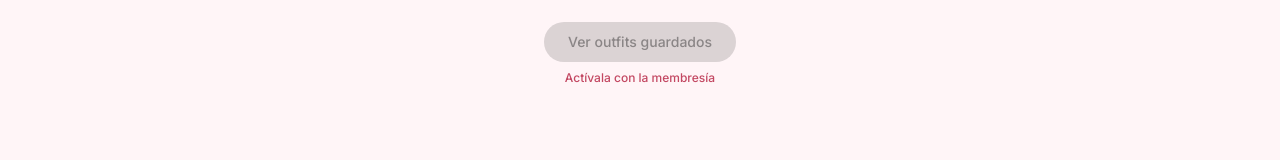
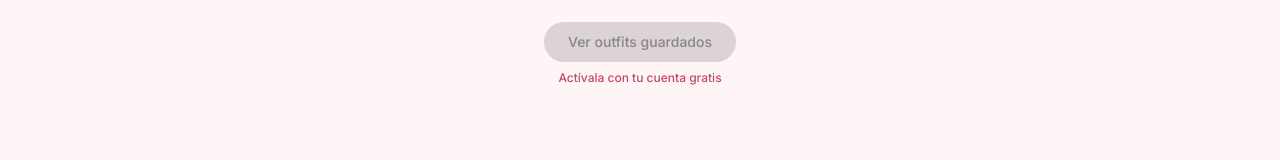
Before and after one commit to Juli6895/loleardelola, a Next.js app: page /buscar in a window 1280 px wide. Shown: the part 580-740 px from the top of the page. Built offline with nearby package versions, Linux system fonts and the light colour scheme; no server answers; a web font is replaced by a local one.

Commit message:
feat(buscar): "Actívala con tu cuenta gratis" para ver outfits guardados
Co-Authored-By: Claude Opus 5.5 <noreply@anthropic.com>

```diff
--- a/app/buscar/page.tsx
+++ b/app/buscar/page.tsx
@@ -54,7 +54,7 @@ export default function BuscarPage() {
       )}
 
       {/* Ver outfits guardados: en negro si puede guardarlos; en gris, y
-          con el enlace a la membresía, si no. */}
+          con el enlace para crear la cuenta gratis, si no. */}
       <div className="flex flex-col items-center gap-2 border-t border-rosa-100 pt-6 text-center">
         {puedeGuardar ? (
           <Link
@@ -71,8 +71,11 @@ export default function BuscarPage() {
             >
               Ver outfits guardados
             </span>
-            <Link href="/membresia" className="text-xs font-medium text-rosa-600 underline-offset-2 hover:underline">
-              Actívala con la membresía
+            <Link
+              href="/entrar?volver=/buscar&motivo=Crea tu cuenta gratis para guardar tus outfits."
+              className="text-xs font-medium text-rosa-600 underline-offset-2 hover:underline"
+            >
+              Actívala con tu cuenta gratis
             </Link>
           </>
         )}
```
